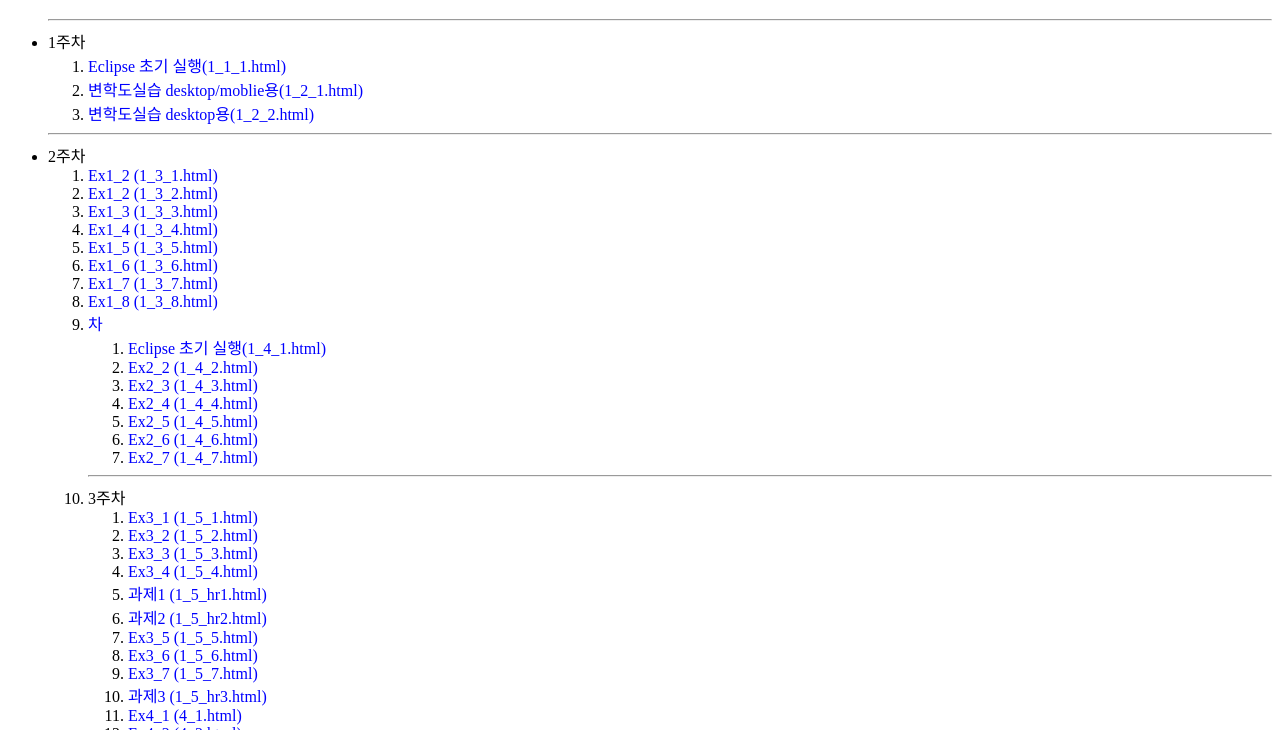
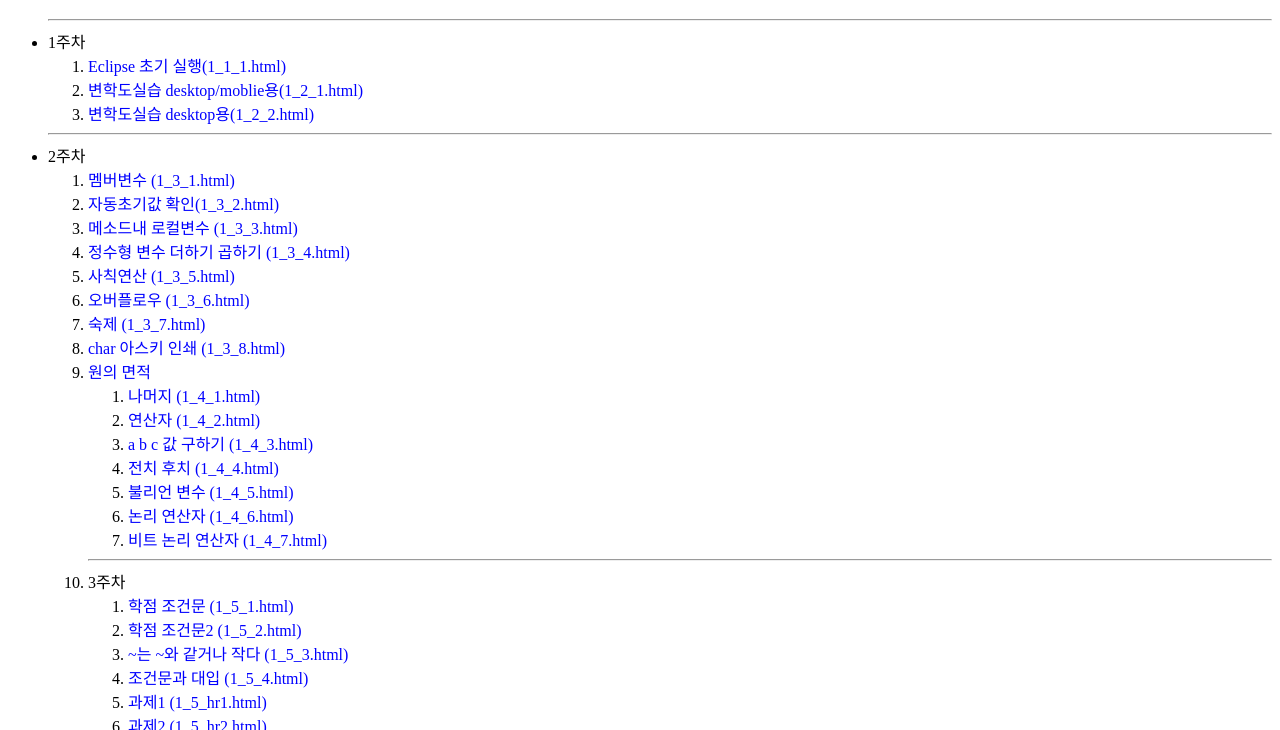
Before and after one commit to ljjkylious/ljjkylious.github.io, a plain HTML site: page index.html in a window 1280 px wide. Shown: the part 70-800 px from the top of the page. Drawn offline with Linux system fonts and the light colour scheme.

Commit message:
Update index.html

```diff
--- a/index.html
+++ b/index.html
@@ -18,40 +18,40 @@
   </ol><hr/>
   <li> 2주차 </li>
   <ol>
-  <li><a href="https://ljjkylious.github.io/java/1_3_2.html">Ex1_2 (1_3_1.html)</a></li>
-  <li><a href="https://ljjkylious.github.io/java/1_3_2.html">Ex1_2 (1_3_2.html)</a></li>
-  <li><a href="https://ljjkylious.github.io/java/1_3_3.html">Ex1_3 (1_3_3.html)</a></li>
-  <li><a href="https://ljjkylious.github.io/java/1_3_4.html">Ex1_4 (1_3_4.html)</a></li>
-  <li><a href="https://ljjkylious.github.io/java/1_3_5.html">Ex1_5 (1_3_5.html)</a></li>
-  <li><a href="https://ljjkylious.github.io/java/1_3_6.html">Ex1_6 (1_3_6.html)</a></li>
-  <li><a href="https://ljjkylious.github.io/java/1_3_7.html">Ex1_7 (1_3_7.html)</a></li>
-  <li><a href="https://ljjkylious.github.io/java/1_3_8.html">Ex1_8 (1_3_8.html)</a></li>
-  <li><a href="https://ljjkylious.github.io/java/1_3_9.html">차 </li>
+  <li><a href="https://ljjkylious.github.io/java/1_3_2.html">멤버변수 (1_3_1.html)</a></li>
+  <li><a href="https://ljjkylious.github.io/java/1_3_2.html">자동초기값 확인(1_3_2.html)</a></li>
+  <li><a href="https://ljjkylious.github.io/java/1_3_3.html">메소드내 로컬변수 (1_3_3.html)</a></li>
+  <li><a href="https://ljjkylious.github.io/java/1_3_4.html">정수형 변수 더하기 곱하기 (1_3_4.html)</a></li>
+  <li><a href="https://ljjkylious.github.io/java/1_3_5.html">사칙연산 (1_3_5.html)</a></li>
+  <li><a href="https://ljjkylious.github.io/java/1_3_6.html">오버플로우 (1_3_6.html)</a></li>
+  <li><a href="https://ljjkylious.github.io/java/1_3_7.html">숙제 (1_3_7.html)</a></li>
+  <li><a href="https://ljjkylious.github.io/java/1_3_8.html">char 아스키 인쇄 (1_3_8.html)</a></li>
+  <li><a href="https://ljjkylious.github.io/java/1_3_9.html">원의 면적 </li>
   <ol>
-  <li><a href=https://ljjkylious.github.io/java/1_4_1.html>Eclipse 초기 실행(1_4_1.html)</a></li>
-  <li><a href=https://ljjkylious.github.io/java/1_4_2.html>Ex2_2 (1_4_2.html)</a></li>
-  <li><a href=https://ljjkylious.github.io/java/1_4_3.html>Ex2_3 (1_4_3.html)</a></li>
-  <li><a href=https://ljjkylious.github.io/java/1_4_4.html>Ex2_4 (1_4_4.html)</a></li>
-  <li><a href=https://ljjkylious.github.io/java/1_4_5.html>Ex2_5 (1_4_5.html)</a></li>
-  <li><a href=https://ljjkylious.github.io/java/1_4_6.html>Ex2_6 (1_4_6.html)</a></li>
-  <li><a href=https://ljjkylious.github.io/java/1_4_7.html>Ex2_7 (1_4_7.html)</a></li>
+  <li><a href=https://ljjkylious.github.io/java/1_4_1.html>나머지 (1_4_1.html)</a></li>
+  <li><a href=https://ljjkylious.github.io/java/1_4_2.html>연산자 (1_4_2.html)</a></li>
+  <li><a href=https://ljjkylious.github.io/java/1_4_3.html>a b c 값 구하기 (1_4_3.html)</a></li>
+  <li><a href=https://ljjkylious.github.io/java/1_4_4.html>전치 후치 (1_4_4.html)</a></li>
+  <li><a href=https://ljjkylious.github.io/java/1_4_5.html>불리언 변수 (1_4_5.html)</a></li>
+  <li><a href=https://ljjkylious.github.io/java/1_4_6.html>논리 연산자 (1_4_6.html)</a></li>
+  <li><a href=https://ljjkylious.github.io/java/1_4_7.html>비트 논리 연산자 (1_4_7.html)</a></li>
   </ol><hr/>
   <li> 3주차 </li>
   <ol>
-  <li><a href=https://ljjkylious.github.io/java/1_5_1.html>Ex3_1 (1_5_1.html)</a></li>
-  <li><a href=https://ljjkylious.github.io/java/1_5_2.html>Ex3_2 (1_5_2.html)</a></li>
-  <li><a href=https://ljjkylious.github.io/java/1_5_3.html>Ex3_3 (1_5_3.html)</a></li>
-  <li><a href=https://ljjkylious.github.io/java/1_5_4.html>Ex3_4 (1_5_4.html)</a></li>
+  <li><a href=https://ljjkylious.github.io/java/1_5_1.html>학점 조건문 (1_5_1.html)</a></li>
+  <li><a href=https://ljjkylious.github.io/java/1_5_2.html>학점 조건문2 (1_5_2.html)</a></li>
+  <li><a href=https://ljjkylious.github.io/java/1_5_3.html>~는 ~와 같거나 작다 (1_5_3.html)</a></li>
+  <li><a href=https://ljjkylious.github.io/java/1_5_4.html>조건문과 대입 (1_5_4.html)</a></li>
   <li><a href=https://ljjkylious.github.io/java/1_5_hr1.html>과제1 (1_5_hr1.html)</a></li>
   <li><a href=https://ljjkylious.github.io/java/1_5_hr2.html>과제2 (1_5_hr2.html)</a></li>
-  <li><a href=https://ljjkylious.github.io/java/1_5_5.html>Ex3_5 (1_5_5.html)</a></li>
-  <li><a href=https://ljjkylious.github.io/java/1_5_6.html>Ex3_6 (1_5_6.html)</a></li>
-  <li><a href=https://ljjkylious.github.io/java/1_5_7.html>Ex3_7 (1_5_7.html)</a></li>
+  <li><a href=https://ljjkylious.github.io/java/1_5_5.html>플로우차트 (1_5_5.html)</a></li>
+  <li><a href=https://ljjkylious.github.io/java/1_5_6.html>문자열 (1_5_6.html)</a></li>
+  <li><a href=https://ljjkylious.github.io/java/1_5_7.html>계산식 (1_5_7.html)</a></li>
   <li><a href=https://ljjkylious.github.io/java/1_5_hr3.html>과제3 (1_5_hr3.html)</a></li>
-  <li><a href=https://ljjkylious.github.io/java/4_1.html>Ex4_1 (4_1.html)</a></li>
-  <li><a href=https://ljjkylious.github.io/java/4_2.html>Ex4_2 (4_2.html)</a></li>
-  <li><a href=https://ljjkylious.github.io/java/4_hr1.html>Ex4_hr1 (4_hr1.html)</a></li>
-  <li><a href=https://ljjkylious.github.io/java/4_hr2.html>Ex4_hr2 (4_hr2.html)</a></li>
+  <li><a href=https://ljjkylious.github.io/java/4_1.html>while 반복 (4_1.html)</a></li>
+  <li><a href=https://ljjkylious.github.io/java/4_2.html>do while 반복 (4_2.html)</a></li>
+  <li><a href=https://ljjkylious.github.io/java/4_hr1.html>반복-과제 (4_hr1.html)</a></li>
+  <li><a href=https://ljjkylious.github.io/java/4_hr2.html>반복-과제2 (4_hr2.html)</a></li>
   </ol><hr/>
   </ul>
 </body></html>
```
